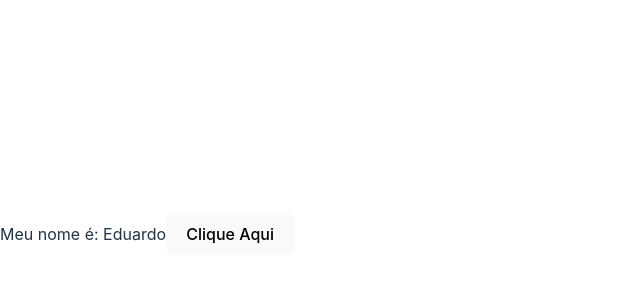
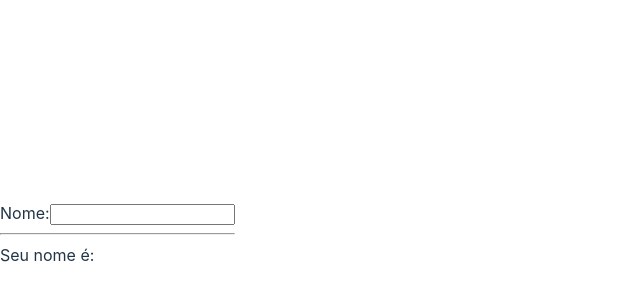
Before and after one commit to devdahmer99/curso-react, a React (Vite) app: page / in a window 1280 px wide. Shown: the part 166-466 px from the top of the page, without its empty margins (0-640 px from the left). Built offline with nearby package versions, Linux system fonts and the light colour scheme.

Commit message:
Criando um input com useState

```diff
--- a/src/App.tsx
+++ b/src/App.tsx
@@ -1,20 +1,20 @@
-import {useState} from 'react';
+import React, {useState} from 'react';
 
 const App = () => {
-  const [name, setName] = useState('Eduardo');
+  const [name, setName] = useState('');
 
-  const handleClick = () => {
-    setName('Pedro');
+  const handleInput = (event: React.ChangeEvent<HTMLInputElement>) => {
+    setName(event.target.value);
   }
-
 
   return (
     <div>
-      Meu nome é: {name}
-        <button onClick={handleClick}>Clique Aqui</button>
+      Nome:
+        <input type="text" value={name} onChange={handleInput}/>
+        <hr/>
+      Seu nome é: {name}
     </div>
   );
 }
 
-
 export default App;
```
Also changed, not shown: src/Contador.tsx (added, +25 -0 lines).
